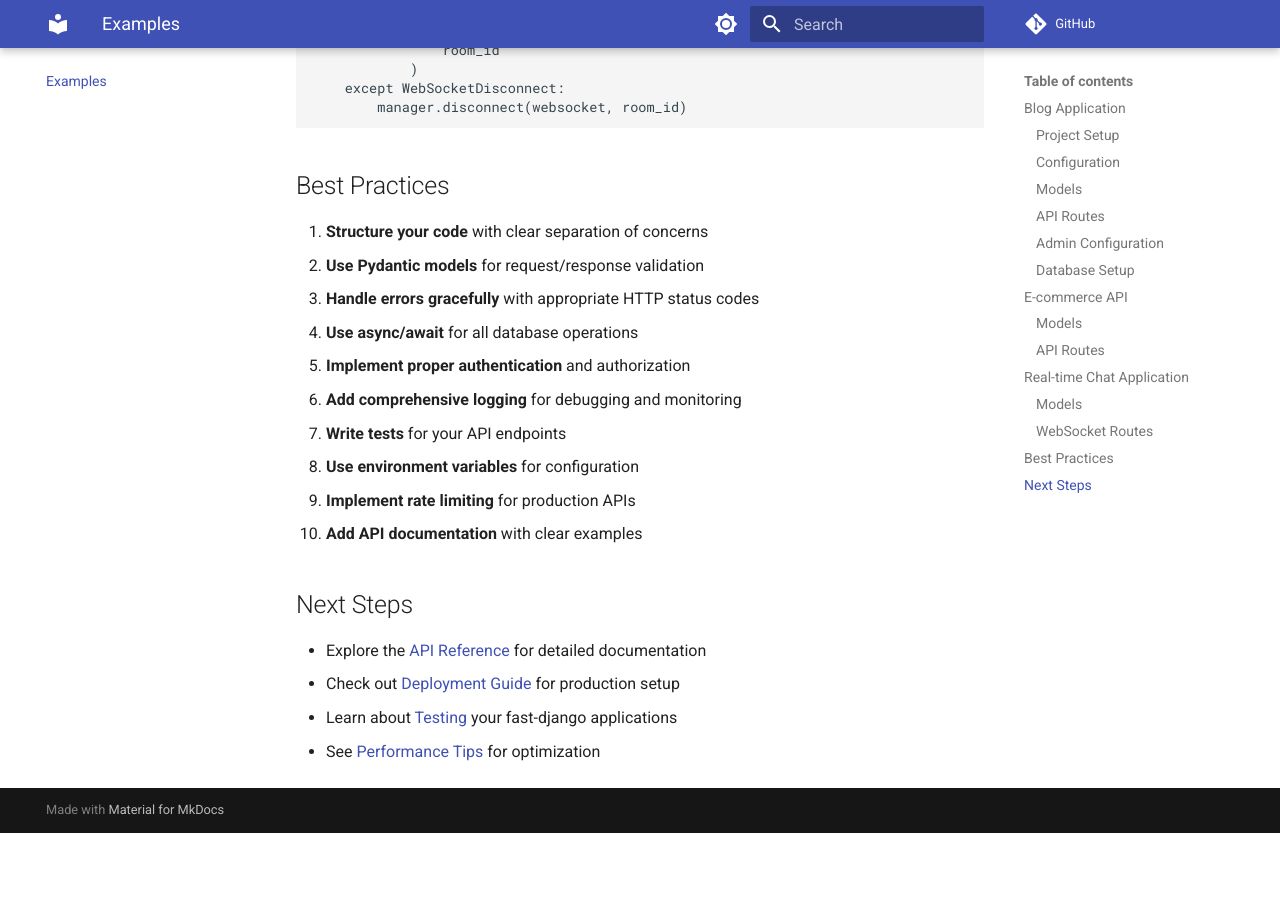
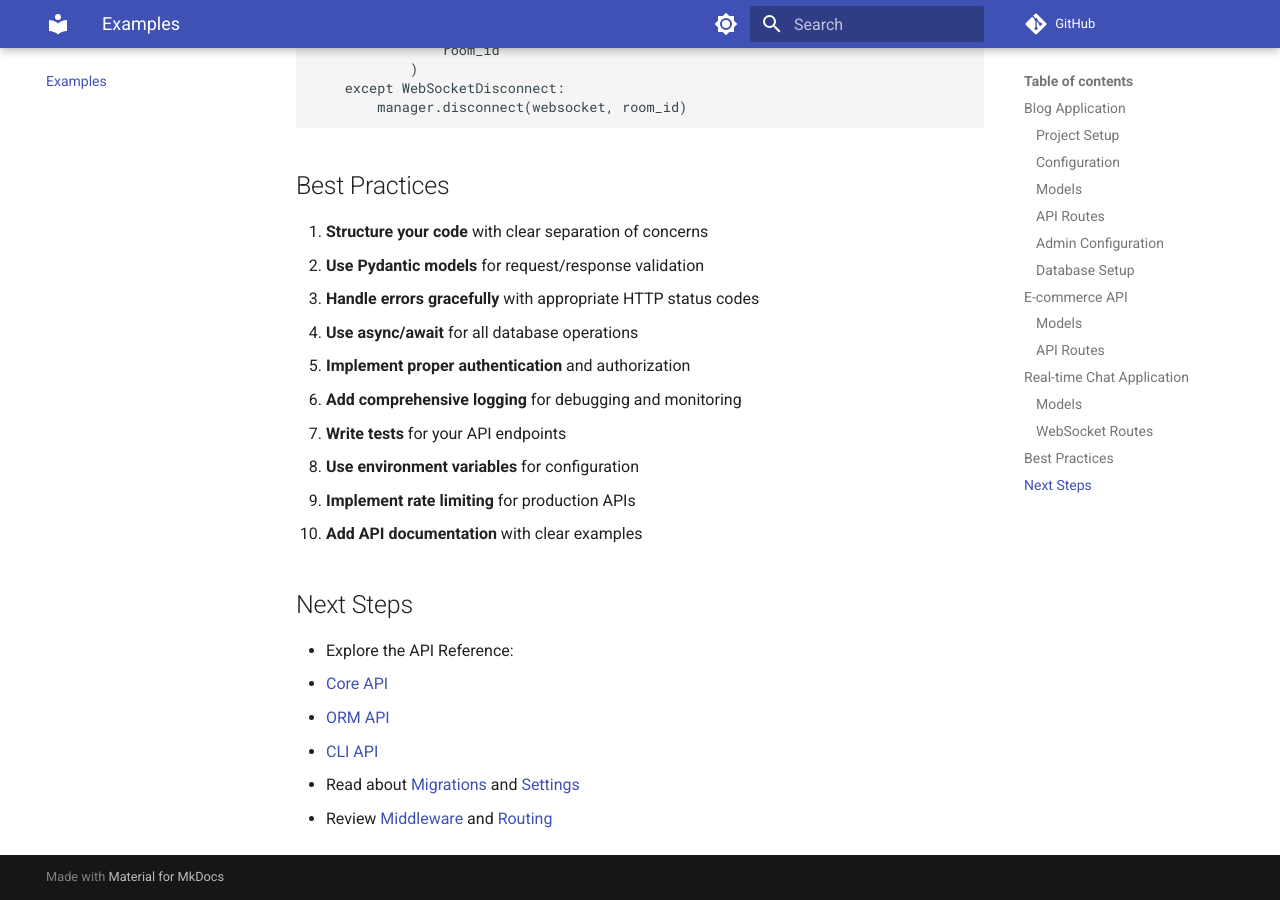
Before and after one commit to AakarSharma/fast-django, an MkDocs documentation site: the page built from docs/examples.md, in a window 1280 px wide and 900 px high, scrolled down 11674 px. Built offline with MkDocs 1.6.1 and Material for MkDocs 9.7.7, drawn with Linux system fonts in a browser that asks for light colours; comment, search, counter and statistics services are not loaded; before the commit the page ends 12507 px from its top, so only the background shows below that.

Commit message:
docs: fix broken links; ci: add Pages deploy workflow and CI; chore: add pre-commit config

```diff
--- a/docs/examples.md
+++ b/docs/examples.md
@@ -612,7 +612,9 @@ async def websocket_endpoint(websocket: WebSocket, room_id: int):
 
 ## Next Steps
 
-- Explore the [API Reference](api-reference.md) for detailed documentation
-- Check out [Deployment Guide](deployment.md) for production setup
-- Learn about [Testing](testing.md) your fast-django applications
-- See [Performance Tips](performance.md) for optimization
+- Explore the API Reference:
+  - [Core API](api/core.md)
+  - [ORM API](api/orm.md)
+  - [CLI API](api/cli.md)
+- Read about [Migrations](migrations.md) and [Settings](settings.md)
+- Review [Middleware](middleware.md) and [Routing](routing.md)
```
Also changed, not shown: .pre-commit-config.yaml (+23 -0 lines), README.md (+11 -0 lines), 1 other file.
